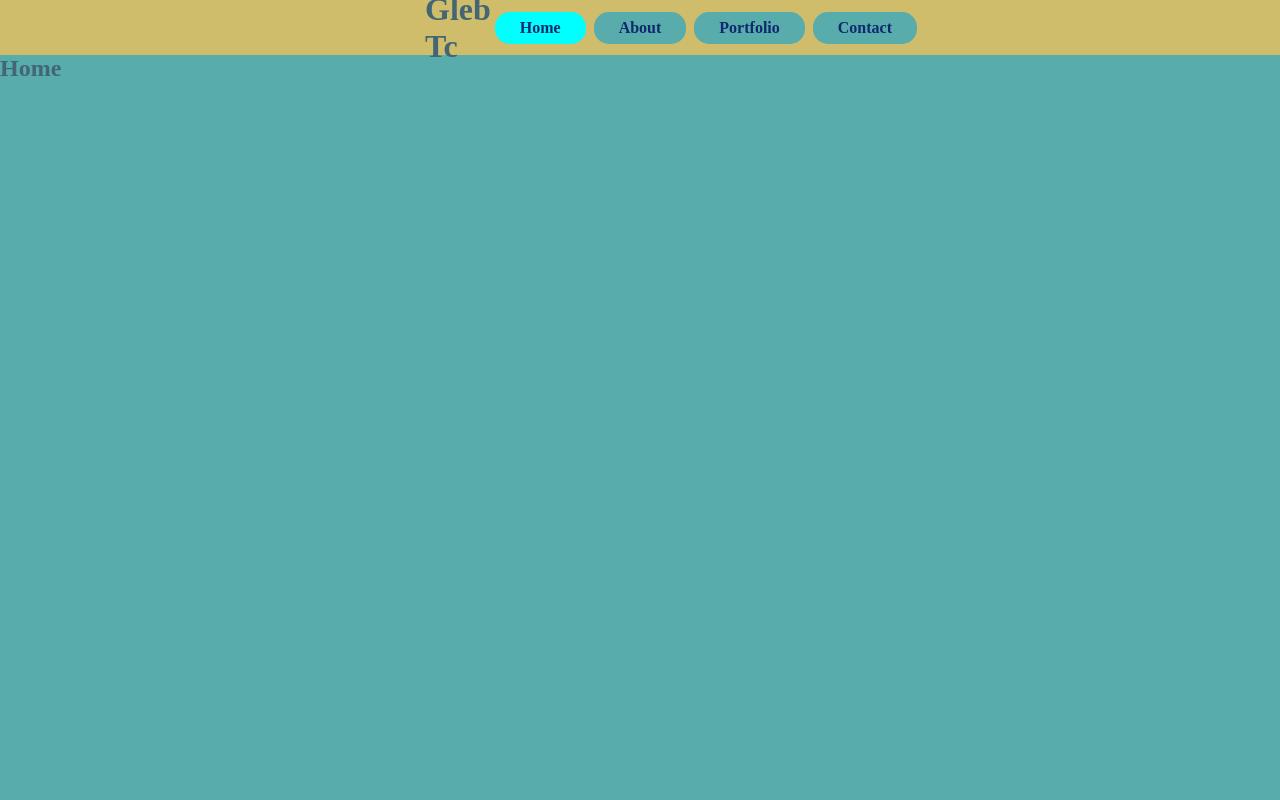
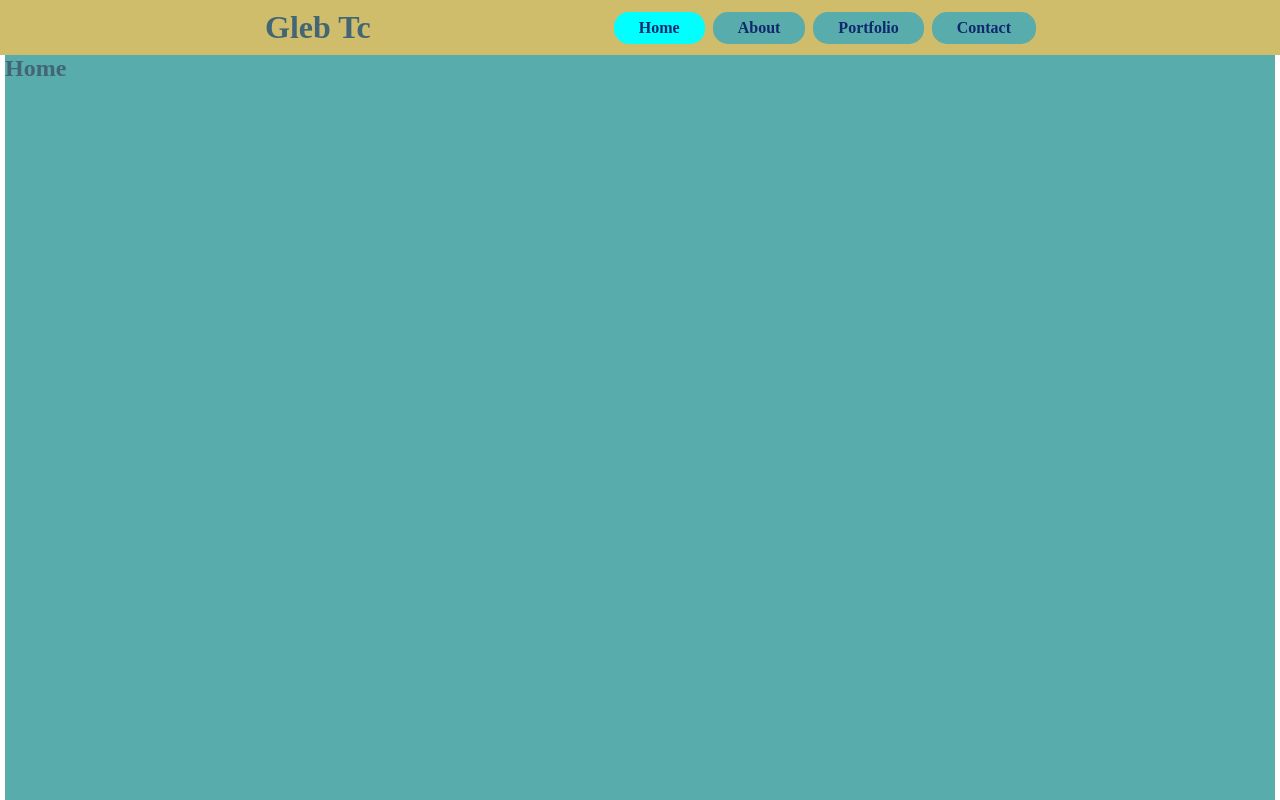
Before and after one commit to GlebTc/Portfolio, a React (Create React App) app: page / in a window 1280 px wide. Shown: the top 800 px of the page. Built offline with nearby package versions, Linux system fonts and the light colour scheme.

Commit message:
Hiding Navbar on scroll

```diff
--- a/src/App.tsx
+++ b/src/App.tsx
@@ -1,3 +1,4 @@
+import { useEffect } from 'react'
 import NavBar from './components/NavBar'
 import Home from './components/pages__components/Home'
 import About from './components/pages__components/About'
@@ -9,8 +10,26 @@ import Contact from './components/pages__components/Contact'
 
 
 function App(): JSX.Element {
+
+  let NavbarAppearance: string
+
+  useEffect(()=> {
+    NavbarAppearance = getComputedStyle(document.documentElement).getPropertyValue('--NavBar__Appearance')
+  }, [])
+
+  const navContainer = document.querySelector('nav__container')
+
+  window.addEventListener ('scroll', () => {
+    const scrolled = window.scrollY;
+    if (scrolled > 50) {
+      document.documentElement.style.setProperty('--NavBar__Appearance', 'rgba(207, 189, 107, 0.2)')
+    } else {
+      document.documentElement.style.setProperty('--NavBar__Appearance', 'rgba(207, 189, 107, 1)')
+    }
+  })
+
   return (
-    <>
+    <div className="main__container">
         <NavBar />
         <Home
           title = "Home"
@@ -28,7 +47,7 @@ function App(): JSX.Element {
           title = "Contact"
           id="contact"
         />
-    </>
+    </div>
   )
 }
 
--- a/src/sass/components/_navbar.scss
+++ b/src/sass/components/_navbar.scss
@@ -1,15 +1,17 @@
+
+
 .nav__container {
     position: fixed;
     top: 0;
     left: 0;
     width: 100%;
     color: var(--Secondary);
-    background-color: rgb(207, 189, 107);
+    background-color: var(--NavBar__Appearance);
     height: var(--NavBar__Height);
     display: flex;
     justify-content: stretch;
     align-items: center;
-    padding: 1rem 25rem;
+    padding: 1rem 15rem;
 }
 
 .nav__container > h1 {
--- a/src/sass/main.scss
+++ b/src/sass/main.scss
@@ -11,6 +11,7 @@
     --BGC__Light__Primary: rgb(88, 172, 172);
     --BGC__Light__Secondary: rgb(88, 172, 92);
     --NavBar__Height: 55px;
+    --NavBar__Appearance: rgba(207, 189, 107, 1);
 }
 
 *{
@@ -19,3 +20,7 @@
     box-sizing: border-box;
     color: var(--Text__Primary)
 }
+
+.main__container {
+    padding: 0 5px;
+}
```
